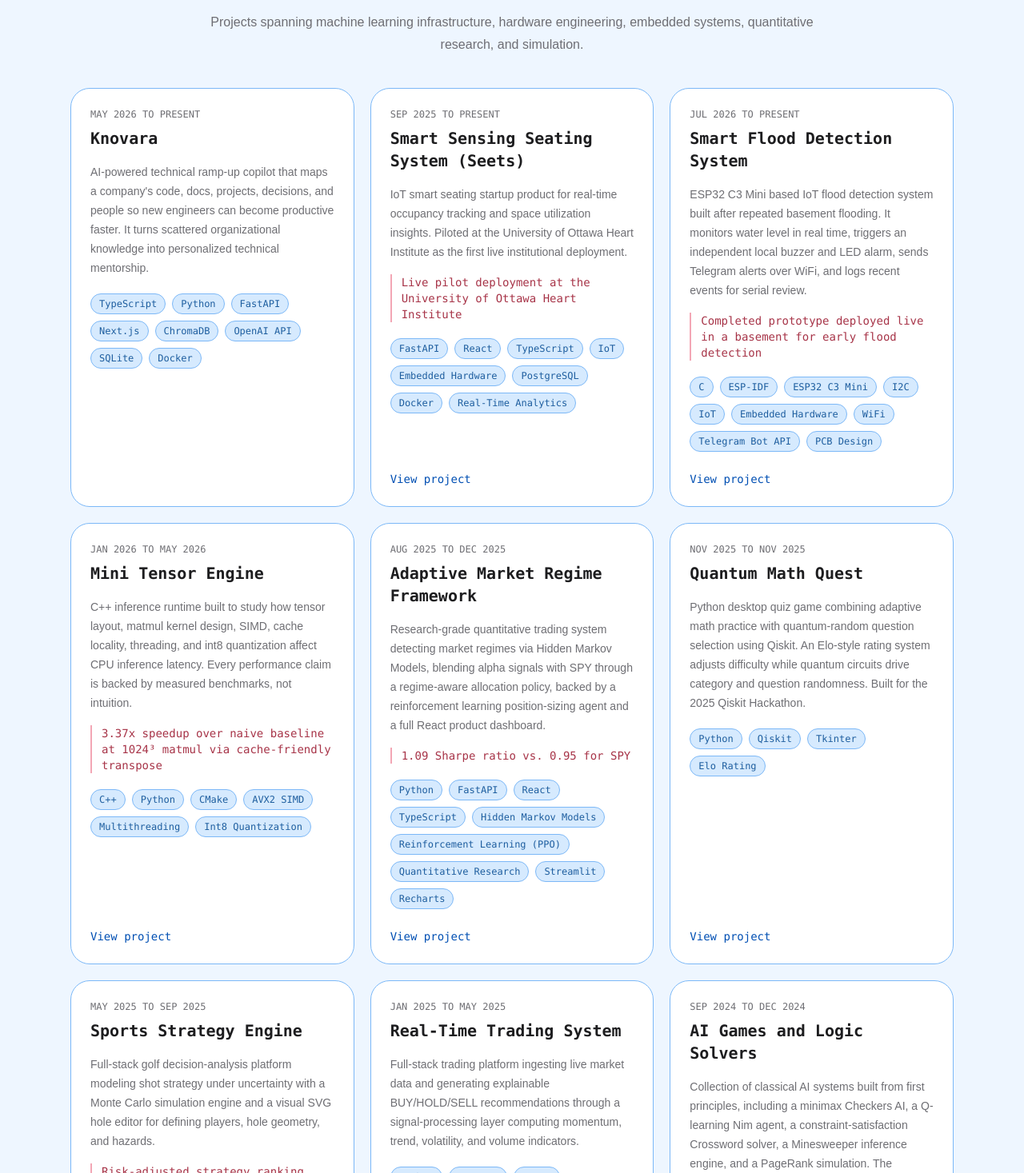
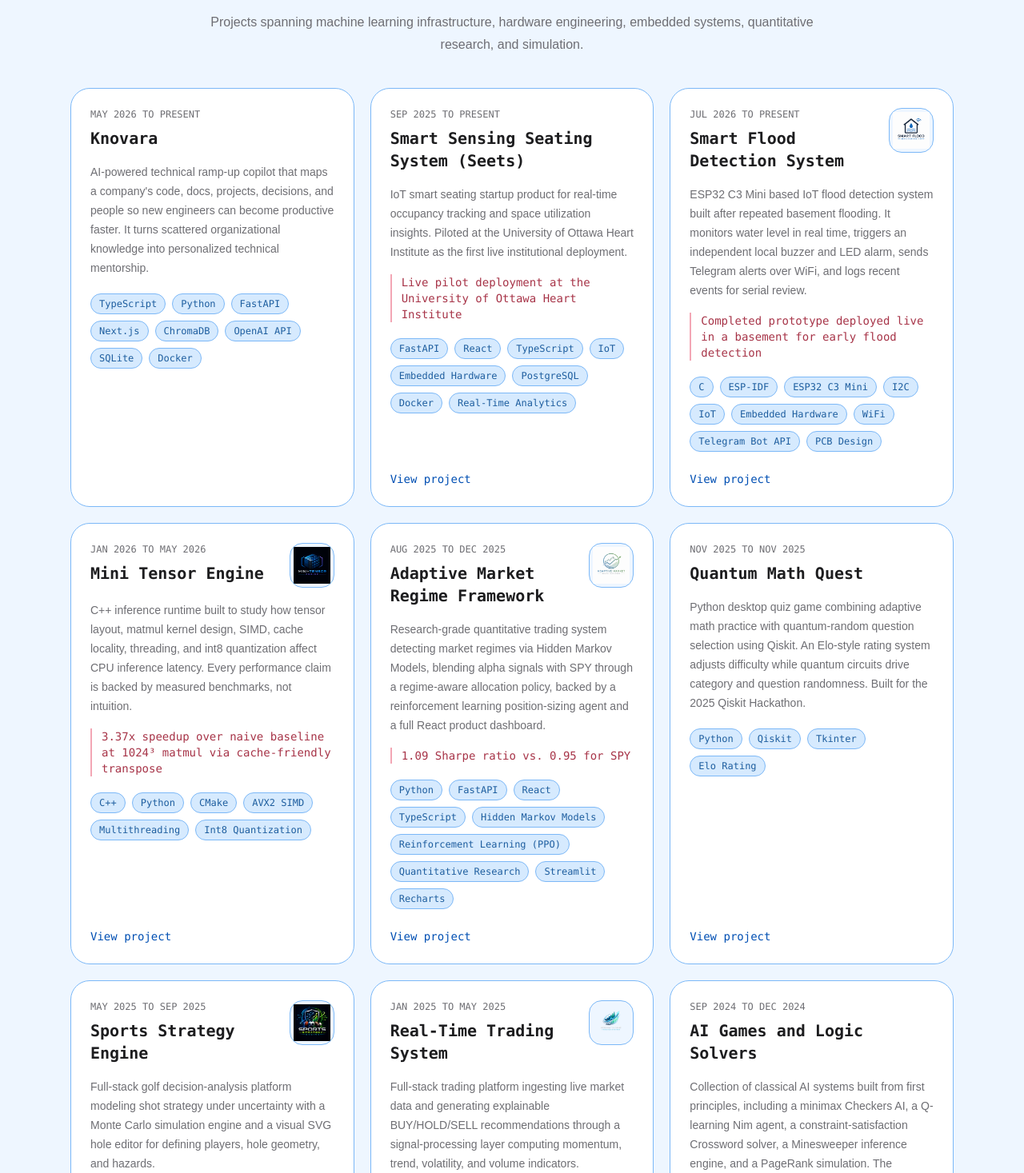
Before and after one commit to Zachary-Levesque/Portfolio, a Next.js app: page /projects in a window 1280 px wide. Shown: the part 683-2150 px from the top of the page at 80% size. Built offline with nearby package versions, Linux system fonts and the light colour scheme.

Commit message:
Update projects.ts

```diff
--- a/content/projects.ts
+++ b/content/projects.ts
@@ -5,6 +5,7 @@ export type Project = {
   metrics: string[];
   githubUrl: string | null;
   liveUrl: string | null;
+  logoPath?: string;
   dateRange: string;
 };
 
@@ -50,6 +51,7 @@ export const projects: Project[] = [
   {
     title: "Smart Flood Detection System",
     dateRange: "Jul 2026 to Present",
+    logoPath: "/images/projects/smart-flood-detection-system.png",
     description:
       "ESP32 C3 Mini based IoT flood detection system built after repeated basement flooding. It monitors water level in real time, triggers an independent local buzzer and LED alarm, sends Telegram alerts over WiFi, and logs recent events for serial review.",
     metrics: [
@@ -73,6 +75,7 @@ export const projects: Project[] = [
   {
     title: "Mini Tensor Engine",
     dateRange: "Jan 2026 to May 2026",
+    logoPath: "/images/projects/mini-tensor-engine.png",
     description:
       "C++ inference runtime built to study how tensor layout, matmul kernel design, SIMD, cache locality, threading, and int8 quantization affect CPU inference latency. Every performance claim is backed by measured benchmarks, not intuition.",
     metrics: [
@@ -94,6 +97,7 @@ export const projects: Project[] = [
   {
     title: "Adaptive Market Regime Framework",
     dateRange: "Aug 2025 to Dec 2025",
+    logoPath: "/images/projects/adaptive-market-regime-framework.png",
     description:
       "Research-grade quantitative trading system detecting market regimes via Hidden Markov Models, blending alpha signals with SPY through a regime-aware allocation policy, backed by a reinforcement learning position-sizing agent and a full React product dashboard.",
     metrics: [
@@ -129,6 +133,7 @@ export const projects: Project[] = [
   {
     title: "Sports Strategy Engine",
     dateRange: "May 2025 to Sep 2025",
+    logoPath: "/images/projects/sports-strategy-engine.png",
     description:
       "Full-stack golf decision-analysis platform modeling shot strategy under uncertainty with a Monte Carlo simulation engine and a visual SVG hole editor for defining players, hole geometry, and hazards.",
     metrics: [
@@ -151,6 +156,7 @@ export const projects: Project[] = [
   {
     title: "Real-Time Trading System",
     dateRange: "Jan 2025 to May 2025",
+    logoPath: "/images/projects/real-time-trading-system.png",
     description:
       "Full-stack trading platform ingesting live market data and generating explainable BUY/HOLD/SELL recommendations through a signal-processing layer computing momentum, trend, volatility, and volume indicators.",
     metrics: [],
@@ -225,6 +231,7 @@ export const projects: Project[] = [
   {
     title: "CircuitFlow",
     dateRange: "Sep 2022 to Dec 2022",
+    logoPath: "/images/projects/circuitflow.png",
     description:
       "Browser-based circuit simulation platform combining a SPICE-like netlist workflow with an interactive schematic editor, running DC, AC, and transient analysis directly in the browser via matrix-based nodal analysis.",
     metrics: [],
```
